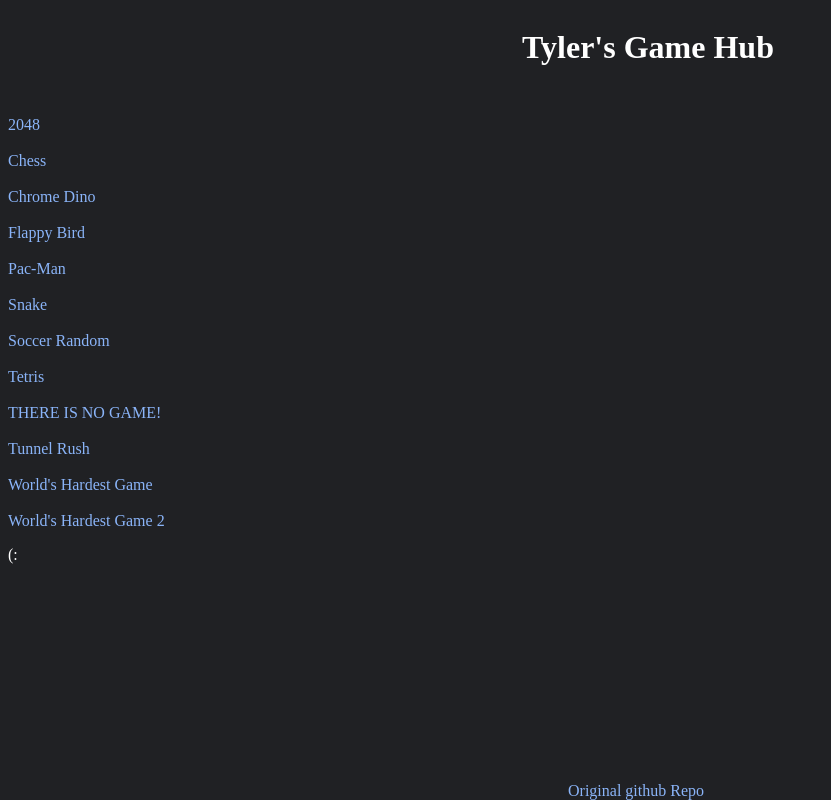
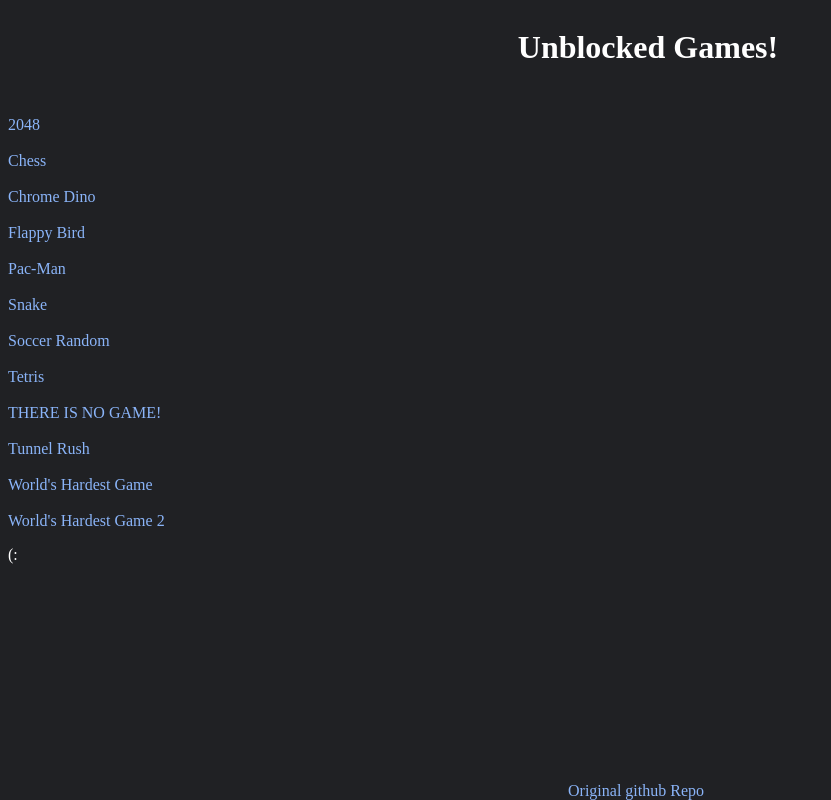
Before and after one commit to Maxim4401/Game-hub-Not-mine-, a plain HTML site: page index.html in a window 1280 px wide. Shown: the whole page, without its empty margins (0-831 px from the left). Drawn offline with Linux system fonts and the light colour scheme.

Commit message:
Update index.html

```diff
--- a/index.html
+++ b/index.html
@@ -6,14 +6,14 @@
     <meta name="keywords" content="Games,Unblocked Games,Unity,WebGL,Unblocked,Google Sites,tyler's game hub,tyler's unblocked games,tyler's games unblocked">
     <meta name="author" content="Tyler Palko">
     <meta name="viewport" content="width=device-width, initial-scale=1.0">
-    <title>Maximtech.uk</title>
+    <title>MathHelper</title>
     <link rel="icon" type="image/x-icon" href="resources/favicon.ico">
     <link rel="stylesheet" href="style.css" />
     </head>
 
       <body>
          <div class="heading">
-          <h1>Tyler's Game Hub</h1>
+          <h1>Unblocked Games!</h1>
          </div>
         <br><br><br><br>
         <div>
```
